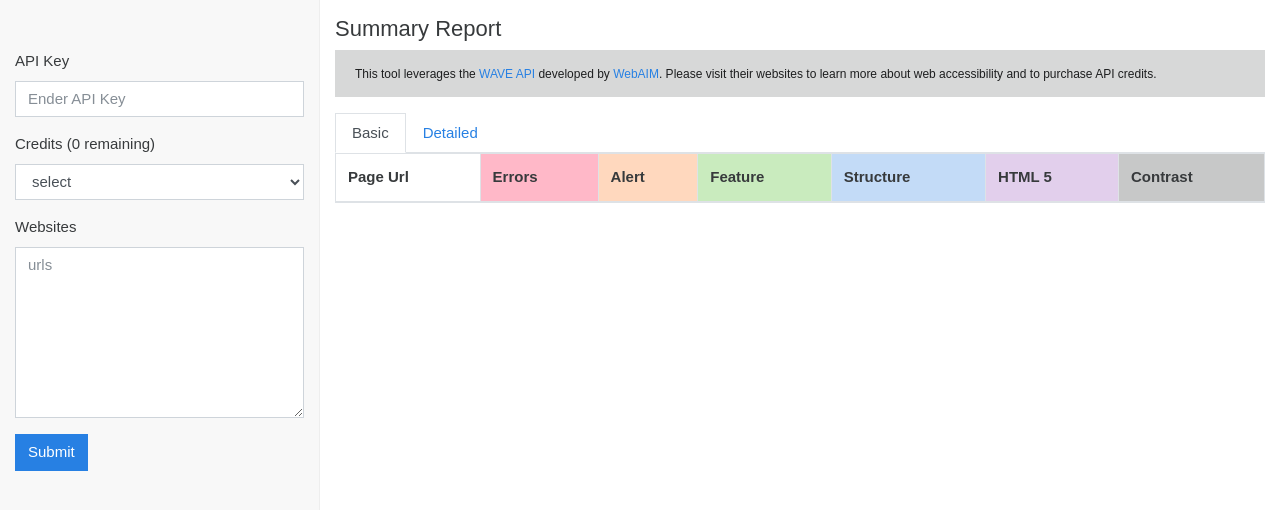
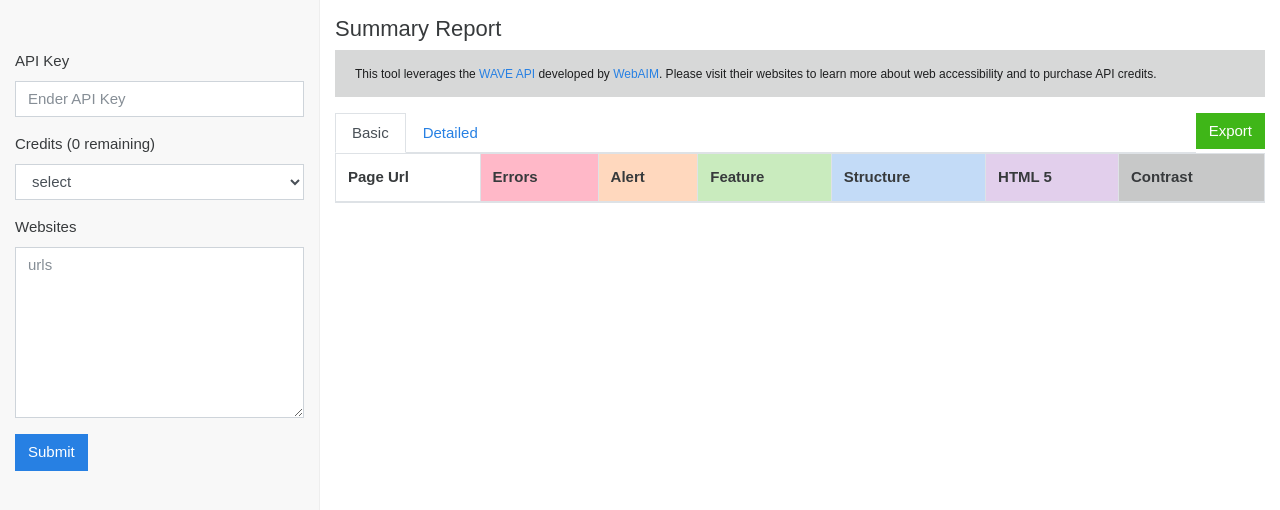
Before and after one commit to sclibraries/scl_a11y_eval_tool, a React (Create React App) app: page / in a window 1280 px wide. Shown: the top 510 px of the page. Built offline with nearby package versions, Linux system fonts and the light colour scheme.

Commit message:
added csv export

```diff
--- a/package.json
+++ b/package.json
@@ -8,6 +8,7 @@
   "dependencies": {
     "react": "^16.2.0",
     "react-bootstrap": "^0.32.0",
+    "react-csv": "^1.0.10",
     "react-dom": "^16.2.0"
   },
   "devDependencies": {
--- a/src/containers/Main.js
+++ b/src/containers/Main.js
@@ -4,6 +4,7 @@ import ContentSearch from '../util/search'
 import Results from '../components/Results'
 import Detailed from '../components/Detailed'
 import Tabs from '../components/Tabs'
+import {CSVLink} from 'react-csv'
 
 export default class Main extends Component {
 
@@ -62,6 +63,29 @@ export default class Main extends Component {
 
   render() {
     const display = this.state.display
+    const data = this.state.data
+    const date = new Date()
+    const headers = [
+      'PageURL',
+      'Errors',
+      'Alerts',
+      'Feature',
+      'Structure',
+      'Html5',
+      'Contrast'
+    ];
+    const set = data.map((value, index) =>
+      [
+        value.statistics.pageurl,
+        value.categories.error.count,
+        value.categories.alert.count,
+        value.categories.feature.count,
+        value.categories.structure.count,
+        value.categories.html5.count,
+        value.categories.contrast.count
+      ]
+    )
+
     return (
       <div className="container-fluid">
       {this.state.loading
@@ -90,6 +114,16 @@ export default class Main extends Component {
             <div className="alert alert-dark" role="alert">
               <span className="message">This tool leverages the <a href="http://wave.webaim.org/api/">WAVE API</a> developed by <a href="http://webaim.org/">WebAIM</a>. Please visit their websites to learn more about web accessibility and to purchase API credits.</span>
             </div>
+            <div className="float-right export-button">
+              <CSVLink
+                data={set}
+                headers={headers}
+                filename={`export-${date}.csv`}
+                className="btn btn-success"
+                target="_blank">
+                  Export
+              </CSVLink>
+            </div>
             <Tabs
               display={this.handleDisplay}
             />
--- a/src/index.css
+++ b/src/index.css
@@ -25,6 +25,9 @@ body {
 
 }
 
+.export-button {
+
+}
 
 .error-alert {
   position: fixed;
```
Also changed, not shown: 1 other file (tests, documents, lock files or other folders).
